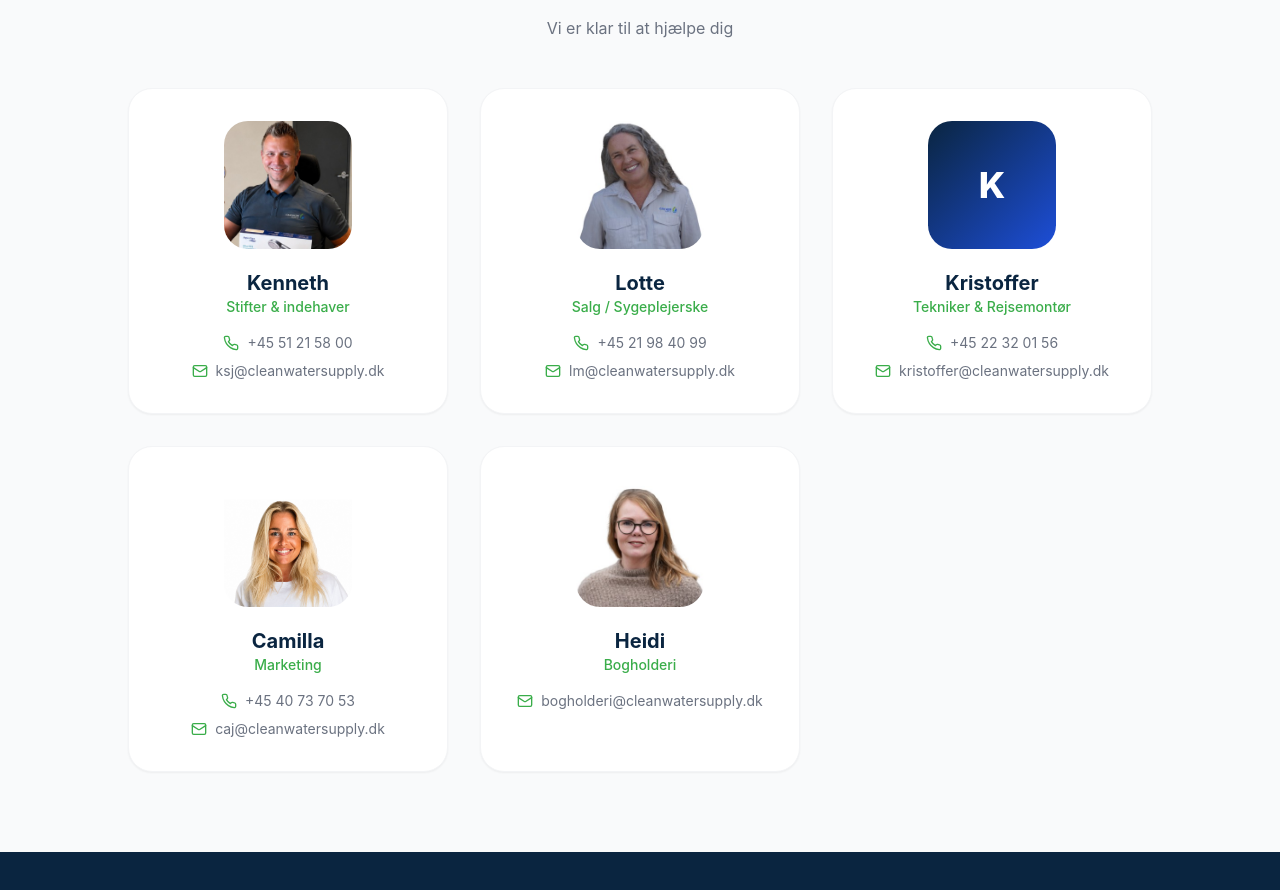
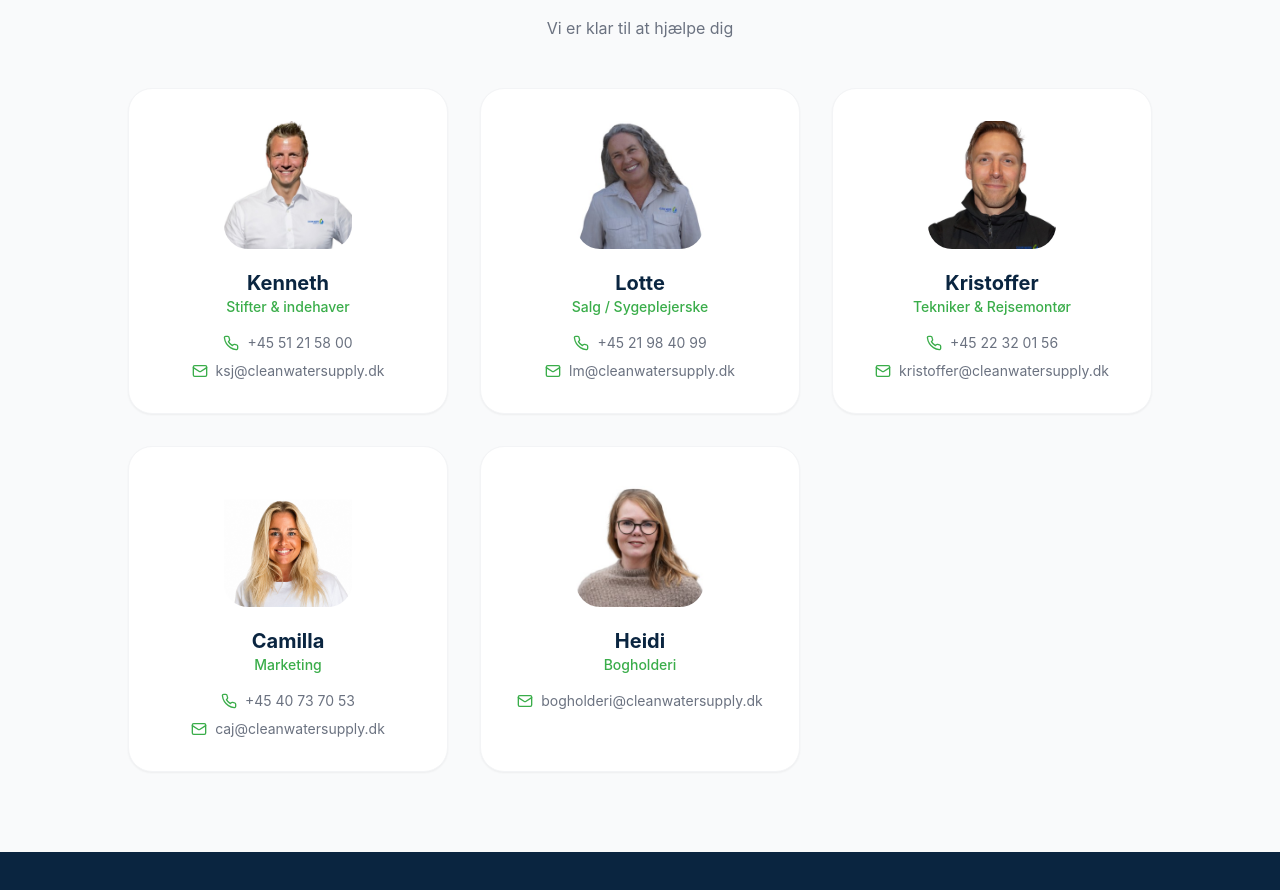
Before and after one commit to ywagenvoord/cleanwatersupply, a Next.js app: page /contact in a window 1280 px wide. Shown: the part 1649-2539 px from the top of the page. Built offline with nearby package versions, Linux system fonts and the light colour scheme; no server answers.

Commit message:
Teambilleder: lokale headshots til Kenneth og Kristoffer

```diff
--- a/src/app/contact/ContactClient.tsx
+++ b/src/app/contact/ContactClient.tsx
@@ -24,7 +24,7 @@ const teamMembers = [
     role: 'Tekniker & Rejsemontør',
     phone: '+45 22 32 01 56',
     email: 'kristoffer@cleanwatersupply.dk',
-    photo: '',
+    photo: '/images/team-kristoffer.jpg',
   },
   {
     name: 'Camilla',
```
Also changed, not shown: public/images/team-kenneth.jpg, public/images/team-kristoffer.jpg (added).
